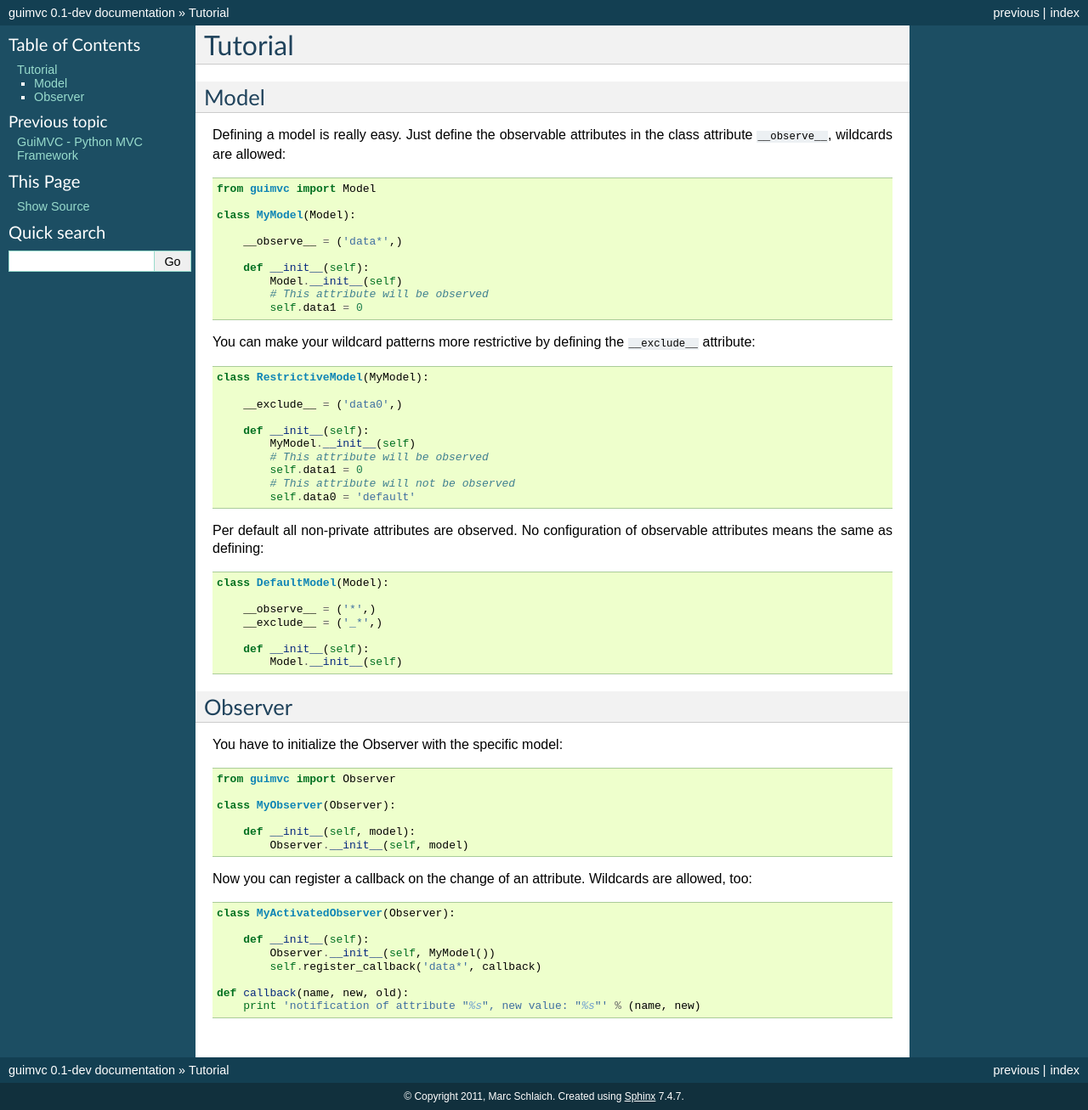
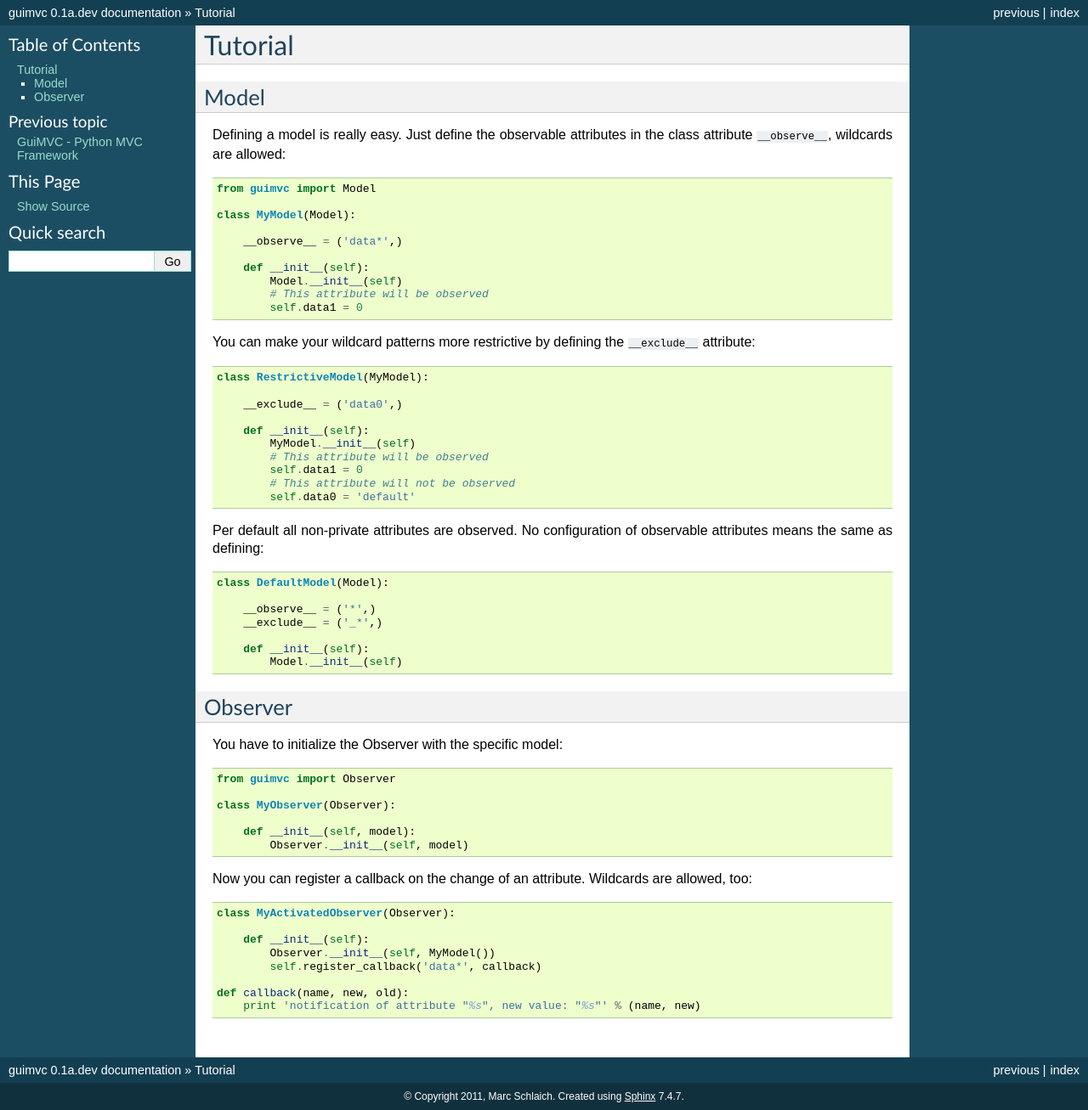
Before and after one commit to schlamar/guimvc, a Sphinx documentation site: the page built from doc/tutorial.rst, in a window 1280 px wide. Shown: the whole page at 85% size. Built offline with Sphinx 7.4.7, drawn with Linux system fonts in a browser that asks for light colours.

Commit message:
corrected version numbers by setuptools specification

```diff
--- a/doc/conf.py
+++ b/doc/conf.py
@@ -48,9 +48,9 @@
 # built documents.
 #
 # The short X.Y version.
-version = '0.1-dev'
+version = '0.1'
 # The full version, including alpha/beta/rc tags.
-release = '0.1-dev'
+release = '0.1a.dev'
 
 # The language for content autogenerated by Sphinx. Refer to documentation
 # for a list of supported languages.
--- a/setup.py
+++ b/setup.py
@@ -4,7 +4,7 @@
 
 setup(
       name = 'guimvc',
-      version = '0.1-dev',
+      version = '0.1a.dev',
       license='MIT',
 
       author='Marc Schlaich',
```
